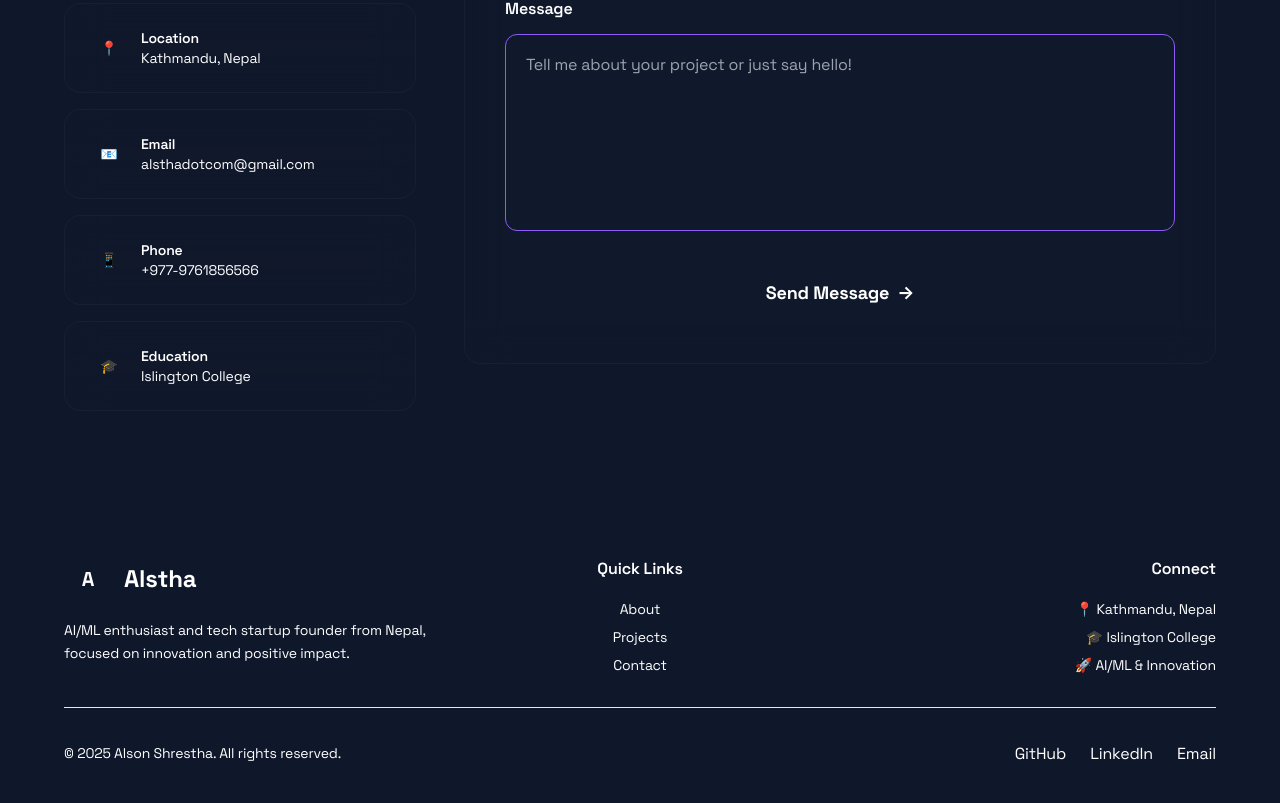
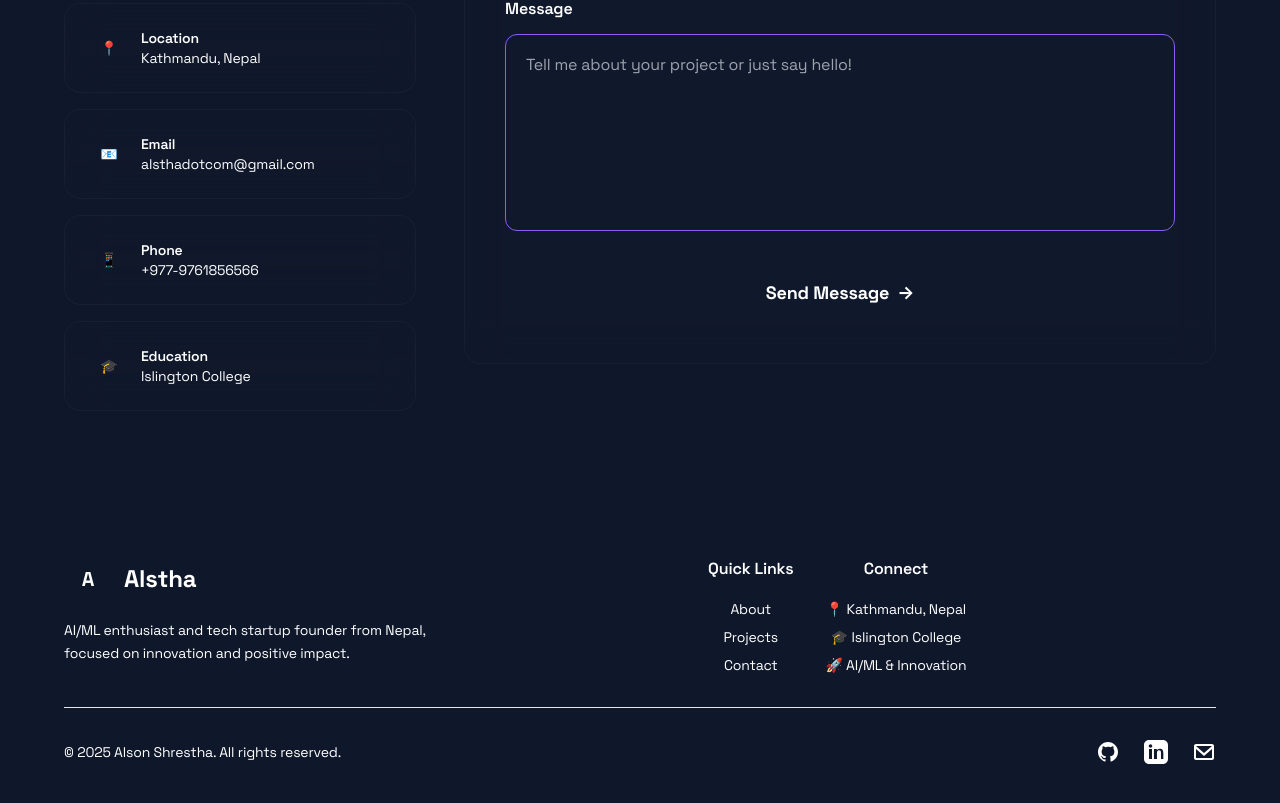
Before and after one commit to Alstha/portfolio, a Next.js app: page / in a window 1280 px wide. Shown: the part 2650-3453 px from the top of the page. Built offline with nearby package versions, Linux system fonts and the light colour scheme; no server answers; the database is empty.

Commit message:
feat(footer): theme-based logo color, side-by-side links/connect on mobile, and icon links for GitHub/LinkedIn/Email

```diff
--- a/src/components/Footer.tsx
+++ b/src/components/Footer.tsx
@@ -4,10 +4,10 @@ export default function Footer() {
   return (
     <footer className="py-12 px-6 relative">
       <div className="max-w-6xl mx-auto">
-        <div className="grid md:grid-cols-3 gap-8 mb-8">
+        <div className="grid grid-cols-1 sm:grid-cols-3 gap-8 mb-8">
           {/* Brand */}
-          <div className="text-center md:text-left">
-            <div className="flex items-center justify-center md:justify-start mb-4">
+          <div className="text-center sm:text-left">
+            <div className="flex items-center justify-center sm:justify-start mb-4">
               <div className="w-12 h-12 bg-gradient-accent rounded-lg flex items-center justify-center mr-3">
                 <span className="text-white text-xl font-bold">A</span>
               </div>
@@ -18,6 +18,8 @@ export default function Footer() {
             </p>
           </div>
 
+          {/* Quick Links & Connect - Side by Side on Mobile */}
+          <div className="flex flex-row justify-center items-start gap-8 col-span-1 sm:col-span-2">
             {/* Quick Links */}
             <div className="text-center">
               <h3 className="text-white font-semibold mb-4">Quick Links</h3>
@@ -43,13 +45,14 @@ export default function Footer() {
               </div>
             </div>
 
-          {/* Contact Info */}
-          <div className="text-center md:text-right">
+            {/* Connect */}
+            <div className="text-center">
               <h3 className="text-white font-semibold mb-4">Connect</h3>
               <div className="space-y-2 text-sm">
                 <p className="text-white">📍 Kathmandu, Nepal</p>
                 <p className="text-white">🎓 Islington College</p>
                 <p className="text-white">🚀 AI/ML & Innovation</p>
+              </div>
             </div>
           </div>
         </div>
@@ -65,22 +68,25 @@ export default function Footer() {
               target="_blank"
               rel="noopener noreferrer"
               className="text-white hover:text-accent-300 transition-colors"
+              aria-label="GitHub"
             >
-              GitHub
+              <svg className="w-6 h-6" fill="currentColor" viewBox="0 0 24 24"><path d="M12 2C6.477 2 2 6.484 2 12.021c0 4.428 2.865 8.184 6.839 9.504.5.092.682-.217.682-.482 0-.237-.009-.868-.014-1.703-2.782.605-3.369-1.342-3.369-1.342-.454-1.157-1.11-1.465-1.11-1.465-.908-.62.069-.608.069-.608 1.004.07 1.532 1.032 1.532 1.032.892 1.53 2.341 1.088 2.91.832.092-.647.35-1.088.636-1.338-2.22-.253-4.555-1.113-4.555-4.951 0-1.093.39-1.988 1.029-2.688-.103-.253-.446-1.272.098-2.65 0 0 .84-.27 2.75 1.025A9.564 9.564 0 0112 6.844c.85.004 1.705.115 2.504.337 1.909-1.295 2.748-1.025 2.748-1.025.546 1.378.202 2.397.1 2.65.64.7 1.028 1.595 1.028 2.688 0 3.847-2.338 4.695-4.566 4.944.359.309.678.92.678 1.855 0 1.338-.012 2.419-.012 2.749 0 .267.18.579.688.481C19.138 20.203 22 16.447 22 12.021 22 6.484 17.523 2 12 2z"/></svg>
             </a>
             <a
               href="https://www.linkedin.com/in/alson-shrestha-46803b346/"
               target="_blank"
               rel="noopener noreferrer"
               className="text-white hover:text-accent-300 transition-colors"
+              aria-label="LinkedIn"
             >
-              LinkedIn
+              <svg className="w-6 h-6" fill="currentColor" viewBox="0 0 24 24"><path d="M19 0h-14c-2.76 0-5 2.24-5 5v14c0 2.76 2.24 5 5 5h14c2.76 0 5-2.24 5-5v-14c0-2.76-2.24-5-5-5zm-11 19h-3v-10h3v10zm-1.5-11.28c-.966 0-1.75-.79-1.75-1.76s.784-1.76 1.75-1.76 1.75.79 1.75 1.76-.784 1.76-1.75 1.76zm13.5 11.28h-3v-5.6c0-1.34-.03-3.07-1.87-3.07-1.87 0-2.16 1.46-2.16 2.97v5.7h-3v-10h2.89v1.36h.04c.4-.75 1.38-1.54 2.84-1.54 3.04 0 3.6 2 3.6 4.59v5.59z"/></svg>
             </a>
             <a
               href="mailto:alsthadotcom@gmail.com"
               className="text-white hover:text-accent-300 transition-colors"
+              aria-label="Email"
             >
-              Email
+              <svg className="w-6 h-6" fill="currentColor" viewBox="0 0 24 24"><path d="M20 4H4c-1.1 0-2 .9-2 2v12c0 1.1.9 2 2 2h16c1.1 0 2-.9 2-2V6c0-1.1-.9-2-2-2zm0 2v.01L12 13 4 6.01V6h16zm0 12H4V8.99l8 6.99 8-6.99V18z"/></svg>
             </a>
           </div>
         </div>
```
Lines whose indentation alone changed are shown as unchanged.
